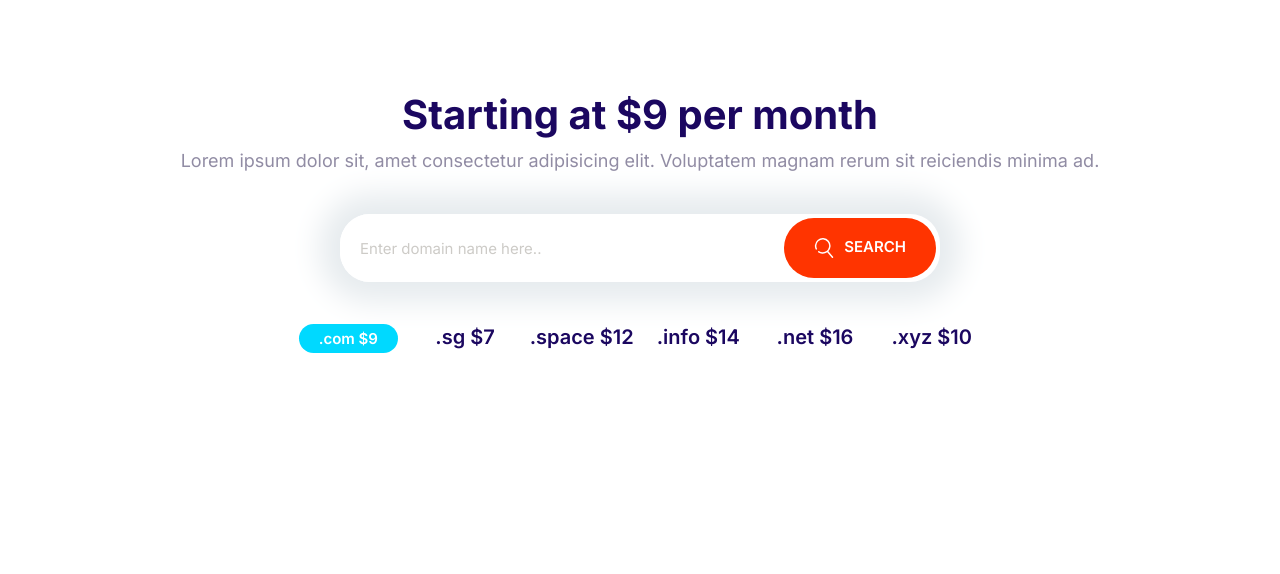
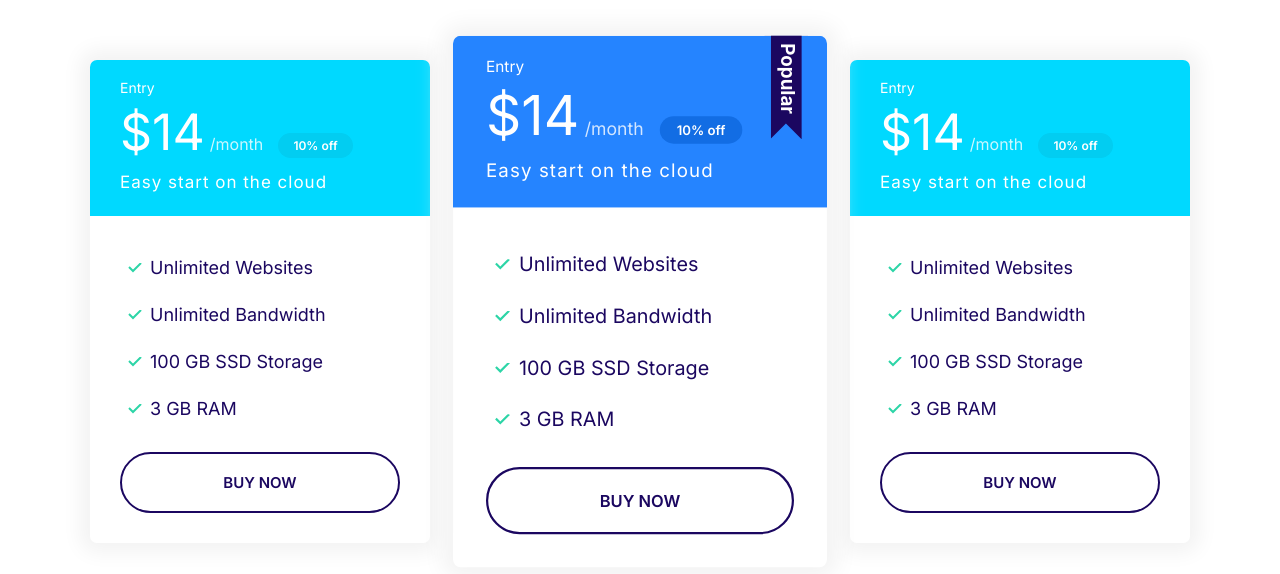
Before and after one commit to dan-jon32/moshify, a plain HTML site: page index.html in a window 1280 px wide. Drawn offline with Linux system fonts and the light colour scheme.

Commit message:
Build plans block component.

```diff
--- a/css/styles.css
+++ b/css/styles.css
@@ -333,7 +333,14 @@
   background: #02cdf1;
 }
 
+.card--primary .badge--primary {
+  background: #126de4;
+}
+
 /* Plans */
+.plan {
+  transition: transform 0.2s ease-out;
+}
 
 .plan__name {
   color: #fff;
@@ -364,6 +371,10 @@
   margin-bottom: 2rem;
 }
 
+.plan--popular {
+  transform: scale(1.1);
+}
+
 .plan--popular .card__header {
   position: relative;
 }
@@ -373,8 +384,16 @@
   width: 40px;
   display: inline-block;
   position: absolute;
-  top: 0;
+  top: -6px;
   right: 5%;
+}
+
+.plan:hover {
+  transform: scale(1.05);
+}
+
+.plan--popular:hover {
+  transform: scale(1.15);
 }
 
 @media screen and (min-width: 1024px) {
@@ -729,3 +748,13 @@
     grid-template-columns: repeat(auto-fit, minmax(10rem, 1fr));
   }
 }
+
+/* Plans Block */
+.block-plans .grid {
+  gap: 8rem 4rem;
+}
+
+.block-plans .card {
+  max-width: 500px;
+  margin: 0 auto;
+}
--- a/index.html
+++ b/index.html
@@ -15,36 +15,70 @@
     />
   </head>
   <body>
-    <section class="block container block-domain">
-      <header class="block__header">
-        <h2>Starting at $9 per month</h2>
-        <p>
-          Lorem ipsum dolor sit, amet consectetur adipisicing elit. Voluptatem
-          magnam rerum sit reiciendis minima ad.
-        </p>
-      </header>
-      <div class="input-group">
-        <input
-          type="text"
-          class="input"
-          placeholder="Enter domain name here.."
-        />
-        <button class="btn btn--accent">
-          <svg class="icon icon--white">
-            <use xlink:href="./images/sprite.svg#search"></use></svg
-          >Search
-        </button>
+    <section class="block container block-plans">
+      <div class="grid grid--1x3">
+        <div class="plan">
+          <div class="card card--secondary">
+            <header class="card__header">
+              <h3 class="plan__name">Entry</h3>
+              <span class="plan__price">$14</span>
+              <span class="plan__billing-cycle">/month</span>
+              <span class="badge badge--secondary badge--small">10% off</span>
+              <span class="plan__description">Easy start on the cloud</span>
+            </header>
+            <div class="card__body">
+              <ul class="list list--tick">
+                <li class="list__item">Unlimited Websites</li>
+                <li class="list__item">Unlimited Bandwidth</li>
+                <li class="list__item">100 GB SSD Storage</li>
+                <li class="list__item">3 GB RAM</li>
+              </ul>
+              <button class="btn btn--outline btn--block">buy now</button>
+            </div>
+          </div>
+        </div>
+        <div class="plan plan--popular">
+          <div class="card card--primary">
+            <header class="card__header">
+              <h3 class="plan__name">Entry</h3>
+              <span class="plan__price">$14</span>
+              <span class="plan__billing-cycle">/month</span>
+              <span class="badge badge--primary badge--small">10% off</span>
+              <span class="plan__description">Easy start on the cloud</span>
+            </header>
+            <div class="card__body">
+              <ul class="list list--tick">
+                <li class="list__item">Unlimited Websites</li>
+                <li class="list__item">Unlimited Bandwidth</li>
+                <li class="list__item">100 GB SSD Storage</li>
+                <li class="list__item">3 GB RAM</li>
+              </ul>
+              <button class="btn btn--outline btn--block">buy now</button>
+            </div>
+          </div>
+        </div>
+        <div class="plan">
+          <div class="card card--secondary">
+            <header class="card__header">
+              <h3 class="plan__name">Entry</h3>
+              <span class="plan__price">$14</span>
+              <span class="plan__billing-cycle">/month</span>
+              <span class="badge badge--secondary badge--small">10% off</span>
+              <span class="plan__description">Easy start on the cloud</span>
+            </header>
+            <div class="card__body">
+              <ul class="list list--tick">
+                <li class="list__item">Unlimited Websites</li>
+                <li class="list__item">Unlimited Bandwidth</li>
+                <li class="list__item">100 GB SSD Storage</li>
+                <li class="list__item">3 GB RAM</li>
+              </ul>
+              <button class="btn btn--outline btn--block">buy now</button>
+            </div>
+          </div>
+        </div>
       </div>
-      <ul class="list block-domain__prices">
-        <li><span class="badge badge--secondary">.com $9</span></li>
-        <li>.sg $7</li>
-        <li>.space $12</li>
-        <li>.info $14</li>
-        <li>.net $16</li>
-        <li>.xyz $10</li>
-      </ul>
     </section>
-
     <script src="js/main.js"></script>
   </body>
 </html>
```
Also changed, not shown: components/block__plans.html (added, +64 -0 lines).
